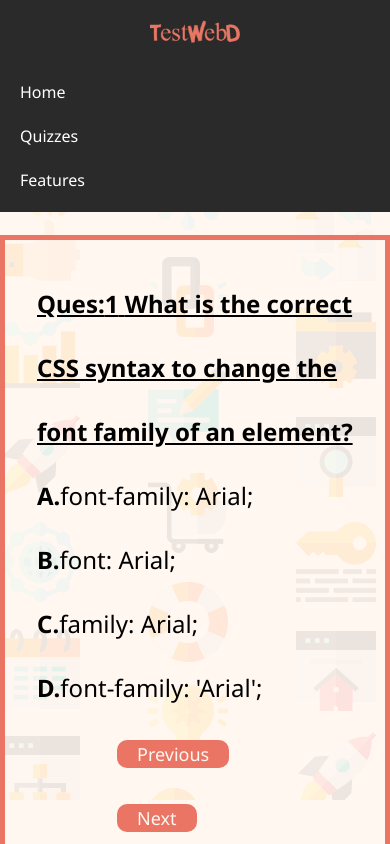
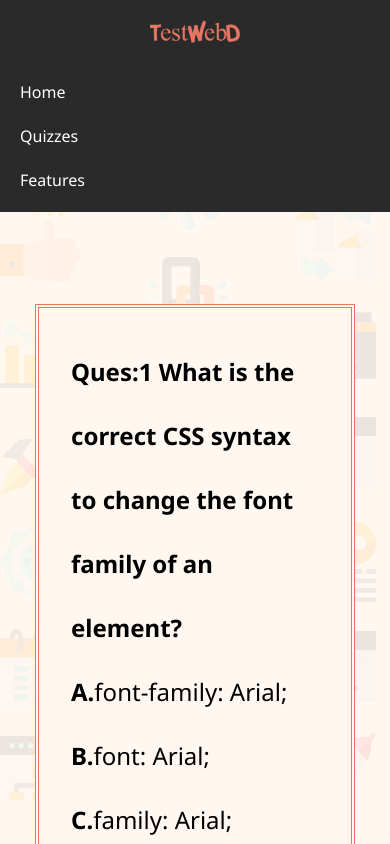
Before and after one commit to ishitaraina1807/WebQuest-QuizGame, a React (Create React App) app: page /css-quiz in a window 390 px wide. Shown: the top 844 px of the page. Built offline with nearby package versions, Linux system fonts and the light colour scheme.

Commit message:
Update App.css

```diff
--- a/src/App.css
+++ b/src/App.css
@@ -74,9 +74,10 @@ margin-top: 12rem;
   font-size: 1.5rem;
   line-height: 4rem;
   max-width: 40rem;
-  border: #ea7564 5px solid;
   padding: 2rem;
-  border-bottom-right-radius: 150px;
+  background-color: #fff7f0;
+  border: #ea7564 4px double;
+
 }
 .selected{
   background-color: #ea7564;
@@ -84,7 +85,10 @@ margin-top: 12rem;
 }
 .questions{
   font-weight: bold;
-  text-decoration: underline;
+}
+hr{
+  background-color: #ea7564;
+  height: 3px;
 }
 .button{
   background-color: #ea7564;
@@ -96,6 +100,7 @@ margin-top: 12rem;
 }
 .button:hover{
   background-color: black;
+  transition: 0.3s;
 }
 .show-button{
   color: #eaecd9;
@@ -107,18 +112,24 @@ margin-top: 12rem;
 .show-button:hover{
   background-color: #ea7564;
   font-weight: bold;
+  transition: 0.3s;
 }
 
 @media screen and (max-width: 800px) {
   .container{
     max-width: 25rem;
-    margin-left: 0;
+    margin-left: 8rem;
+    margin-bottom: 2rem;
   }
   .section{
     margin-left: 2rem;
   }
   .card{
-    max-width: 29rem;
+    margin-top: 0;
+    max-width: fit-content;
+    display: flex;
+    height: 100vh;
+    align-items: center;
   }
   .prev-button{
     margin-right: 9rem;
@@ -130,27 +141,47 @@ margin-top: 12rem;
 }
 @media screen and (max-width: 600px) {
   .container{
-    max-width: 20rem;
-    margin-left: 2rem;
+    max-width: 15rem;
+    margin-left: 3rem;
+  }
+  .container h1{
+    font-size: 2rem;
+
+  }
+  .container h2{
+    font-size: 1.3rem;
+
   }
   .section{
     margin-left: 0;
   }
   .card{
-    max-width: 20rem;
+   border: none;
+   max-width: 20rem;
+  }
+  .card h1{
+    width: 20rem ;
   }
   .buttonss{
     flex-direction: column;
     gap: 1rem;
   }
   .wrapper{
-    height: auto;
+    max-width: 20rem;
+    height: 49rem;
     border-radius: 0;
+    margin-top: 13rem;
   }
   .prev-button{
     margin-right: 0;
   }
-  .next-button{
-    margin-left: 5rem ;
-    }
+.button{
+  margin: 0.5rem;
 }
+hr{
+  margin-bottom: 1rem;
+}
+.result{
+  margin-top: 0;
+}
+}
```
